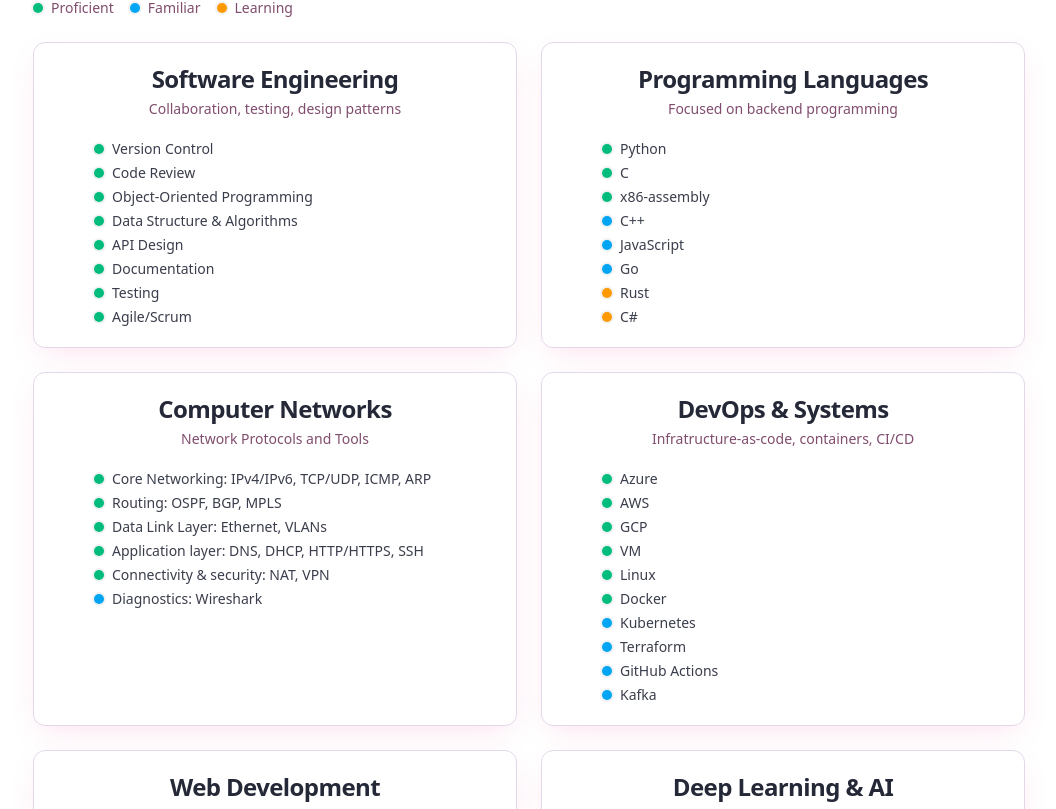
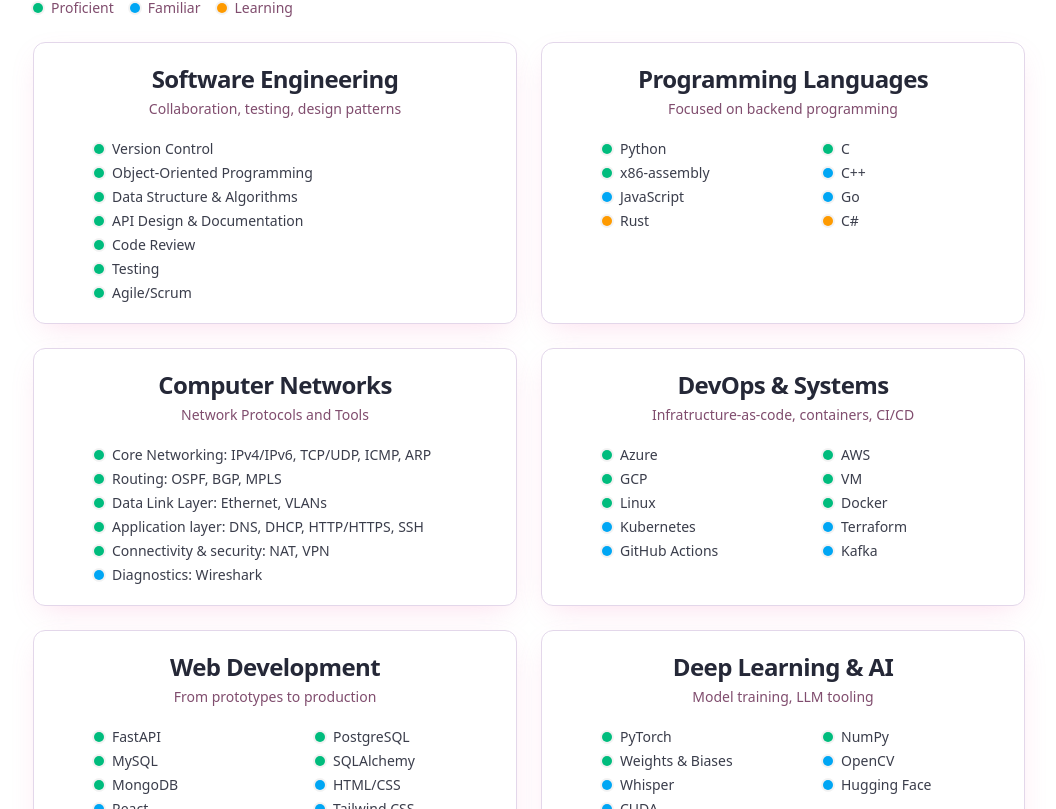
Before and after one commit to tpbui/tpbui.github.io, a React (Vite) app: page / in a window 1280 px wide. Shown: the part 2691-3500 px from the top of the page, without its empty margins (111-1167 px from the left). Built offline with nearby package versions, Linux system fonts and the light colour scheme.

Commit message:
fix: double column display

```diff
--- a/src/content/site.js
+++ b/src/content/site.js
@@ -200,7 +200,6 @@
 };
 
 export const skills = {
-	title: "Skills",
 	legend: {
 		show: true,
 		levels: [
@@ -214,13 +213,13 @@
 			key: "swe",
 			title: "Software Engineering",
 			blurb: "Collaboration, testing, design patterns",
+			columns: 1,
 			items: [
 				{ name: "Version Control", proficiency: "proficient" },
-				{ name: "Code Review", proficiency: "proficient" },
 				{ name: "Object-Oriented Programming", proficiency: "proficient" },
 				{ name: "Data Structure & Algorithms", proficiency: "proficient" },
-				{ name: "API Design", proficiency: "proficient" },
-				{ name: "Documentation", proficiency: "proficient" },
+				{ name: "API Design & Documentation", proficiency: "proficient" },
+				{ name: "Code Review", proficiency: "proficient" },
 				{ name: "Testing", proficiency: "proficient" },
 				{ name: "Agile/Scrum", proficiency: "proficient" },
 			],
@@ -229,7 +228,7 @@
 			key: "languages",
 			title: "Programming Languages",
 			blurb: "Focused on backend programming",
-
+			columns: 2,
 			items: [
 				{ name: "Python", proficiency: "proficient" },
 				{ name: "C", proficiency: "proficient" },
@@ -268,6 +267,7 @@
 			key: "devops-systems",
 			title: "DevOps & Systems",
 			blurb: "Infratructure-as-code, containers, CI/CD",
+			columns: 2,
 			items: [
 				{ name: "Azure", proficiency: "proficient" },
 				{ name: "AWS", proficiency: "proficient" },
@@ -285,6 +285,7 @@
 			key: "web-dev",
 			title: "Web Development",
 			blurb: "From prototypes to production",
+			columns: 2,
 			items: [
 				{ name: "FastAPI", proficiency: "proficient" },
 				{ name: "PostgreSQL", proficiency: "proficient" },
@@ -300,6 +301,7 @@
 			key: "ml-ai",
 			title: "Deep Learning & AI",
 			blurb: "Model training, LLM tooling",
+			columns: 2,
 			items: [
 				{ name: "PyTorch", proficiency: "proficient" },
 				{ name: "NumPy", proficiency: "proficient" },
--- a/src/sections/Skills.jsx
+++ b/src/sections/Skills.jsx
@@ -44,7 +44,7 @@
 		])
 	);
 
-	const listClass = `grid grid-cols-${columns} sm:w-full max-w-[32rem] mx-auto gap-y-1 justify-items-start`;
+	const listClass = `grid grid-cols-${columns} sm:grid-cols-${columns} sm:w-full max-w-[32rem] mx-auto gap-y-1 justify-items-start`;
 
 	const sorted = [...items].sort(
 		(a, b) =>
@@ -79,7 +79,7 @@
 }
 
 export default function Skills() {
-	const { title, tagline, legend, groups } = skillsContent;
+	const { legend, groups } = skillsContent;
 
 	return (
 		<Section id="skills" title="Skills" reveal twoWay stagger variant>
@@ -91,7 +91,7 @@
 						title={title}
 						blurb={blurb}
 						items={items}
-						columns={columns ? 1 : 2}
+						columns={columns}
 					/>
 				))}
 			</div>
```
